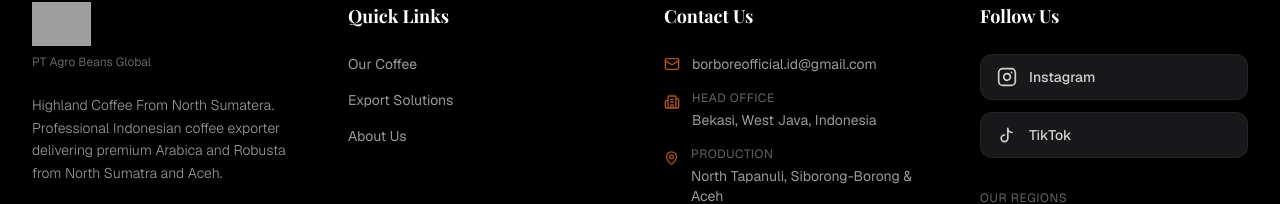
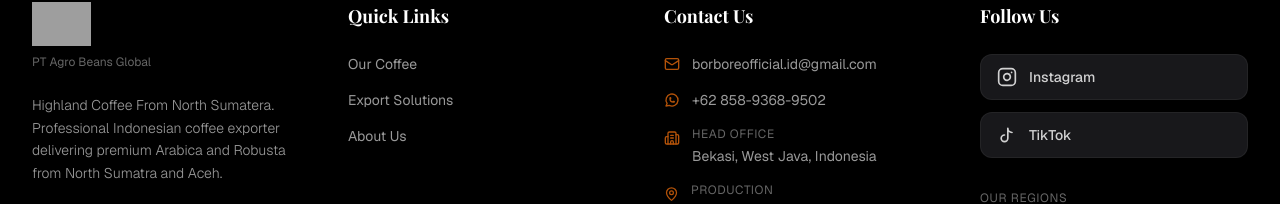
Before and after one commit to afifuddi/katalog, a Next.js app: page / in a window 1280 px wide. Shown: the part 2814-3018 px from the top of the page. Built offline with nearby package versions, Linux system fonts and the light colour scheme; grey boxes are pictures that could not be loaded; a web font is replaced by a local one.

Commit message:
update: wa link

```diff
--- /dev/null
+++ b/components/icons/WhatsAppIcon.tsx
@@ -0,0 +1,23 @@
+'use client';
+
+interface WhatsAppIconProps {
+    className?: string;
+}
+
+export function WhatsAppIcon({ className = "h-5 w-5" }: WhatsAppIconProps) {
+    return (
+        <svg
+            xmlns="http://www.w3.org/2000/svg"
+            viewBox="0 0 24 24"
+            fill="none"
+            stroke="currentColor"
+            strokeWidth="2"
+            strokeLinecap="round"
+            strokeLinejoin="round"
+            className={className}
+        >
+            <path d="M3 21l1.65-3.8a9 9 0 1 1 3.4 2.9L3 21" />
+            <path d="M9 10a.5.5 0 0 0 1 0V9a.5.5 0 0 0-1 0v1a5 5 0 0 0 5 5h1a.5.5 0 0 0 0-1h-1a.5.5 0 0 0 0 1" />
+        </svg>
+    );
+}
--- a/components/layout/Footer.tsx
+++ b/components/layout/Footer.tsx
@@ -4,6 +4,7 @@ import Link from 'next/link';
 import Image from 'next/image';
 import { Mail, MapPin, Instagram, Building2 } from 'lucide-react';
 import { TikTokIcon } from '@/components/icons/TikTokIcon';
+import { WhatsAppIcon } from '@/components/icons/WhatsAppIcon';
 import { useLanguage } from '@/context/LanguageContext';
 import { translations } from '@/lib/i18n';
 
@@ -52,8 +53,14 @@ export function Footer() {
                         <ul className="space-y-4 text-sm text-white/60">
                             <li className="flex items-center space-x-3">
                                 <Mail className="h-4 w-4 text-primary" />
-                                <a href="mailto:borboreofficial.id@gmail.com" className="hover:text-primary transition-colors">
+                                <a target="_blank" href="mailto:borboreofficial.id@gmail.com" className="hover:text-primary transition-colors">
                                     borboreofficial.id@gmail.com
+                                </a>
+                            </li>
+                            <li className="flex items-center space-x-3">
+                                <WhatsAppIcon className="h-4 w-4 text-primary" />
+                                <a target="_blank" href="https://wa.me/6285893689502" className="hover:text-primary transition-colors">
+                                    +62 858-9368-9502
                                 </a>
                             </li>
                             <li className="flex items-start space-x-3">
@@ -89,6 +96,7 @@ export function Footer() {
                                 <TikTokIcon className="h-5 w-5" />
                                 <span className="text-sm font-medium">TikTok</span>
                             </a>
+
                         </div>
                         <div className="mt-8">
                             <p className="text-xs text-white/40 uppercase tracking-wider mb-2">{t.ourRegions[language]}</p>
```
